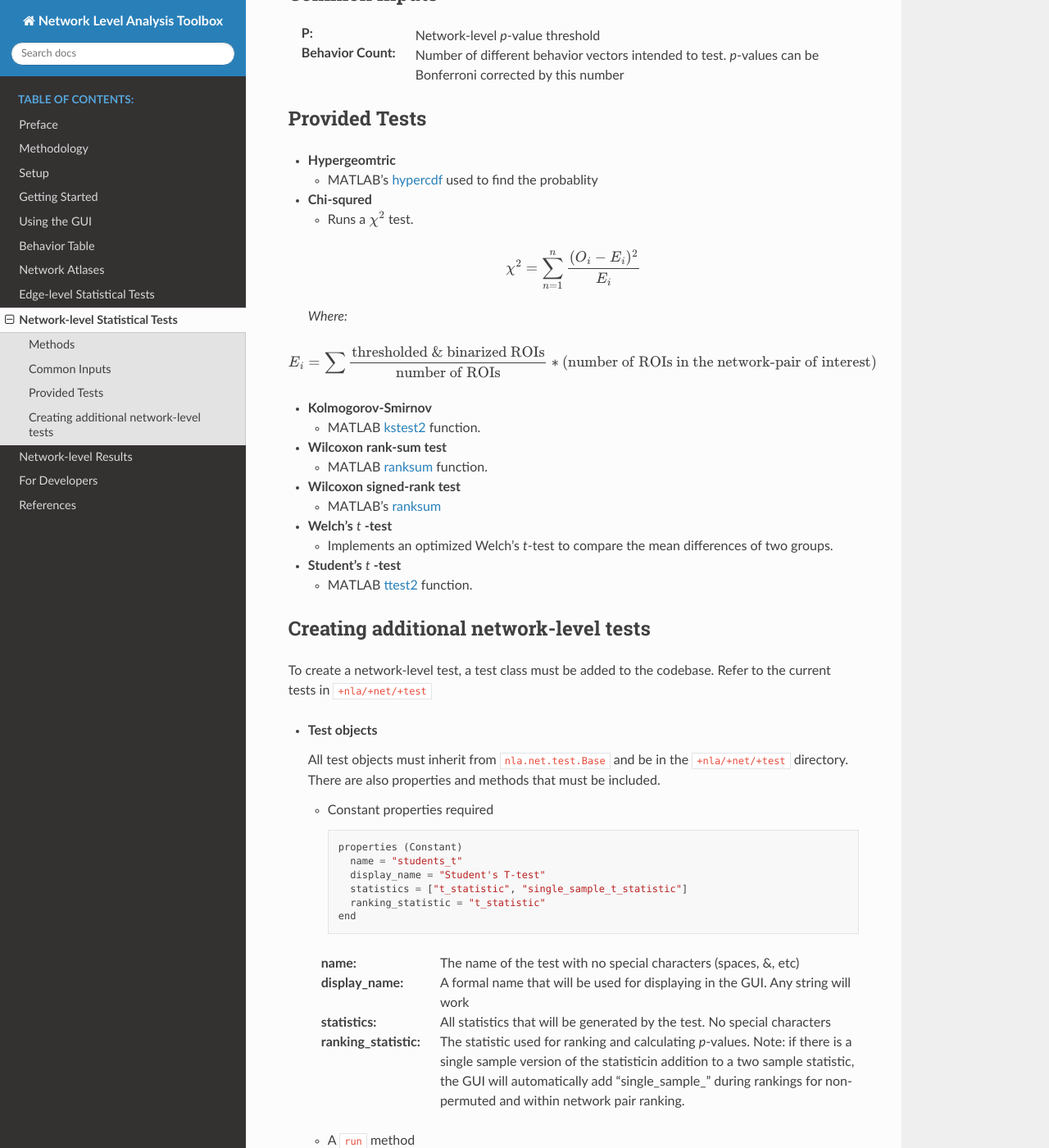
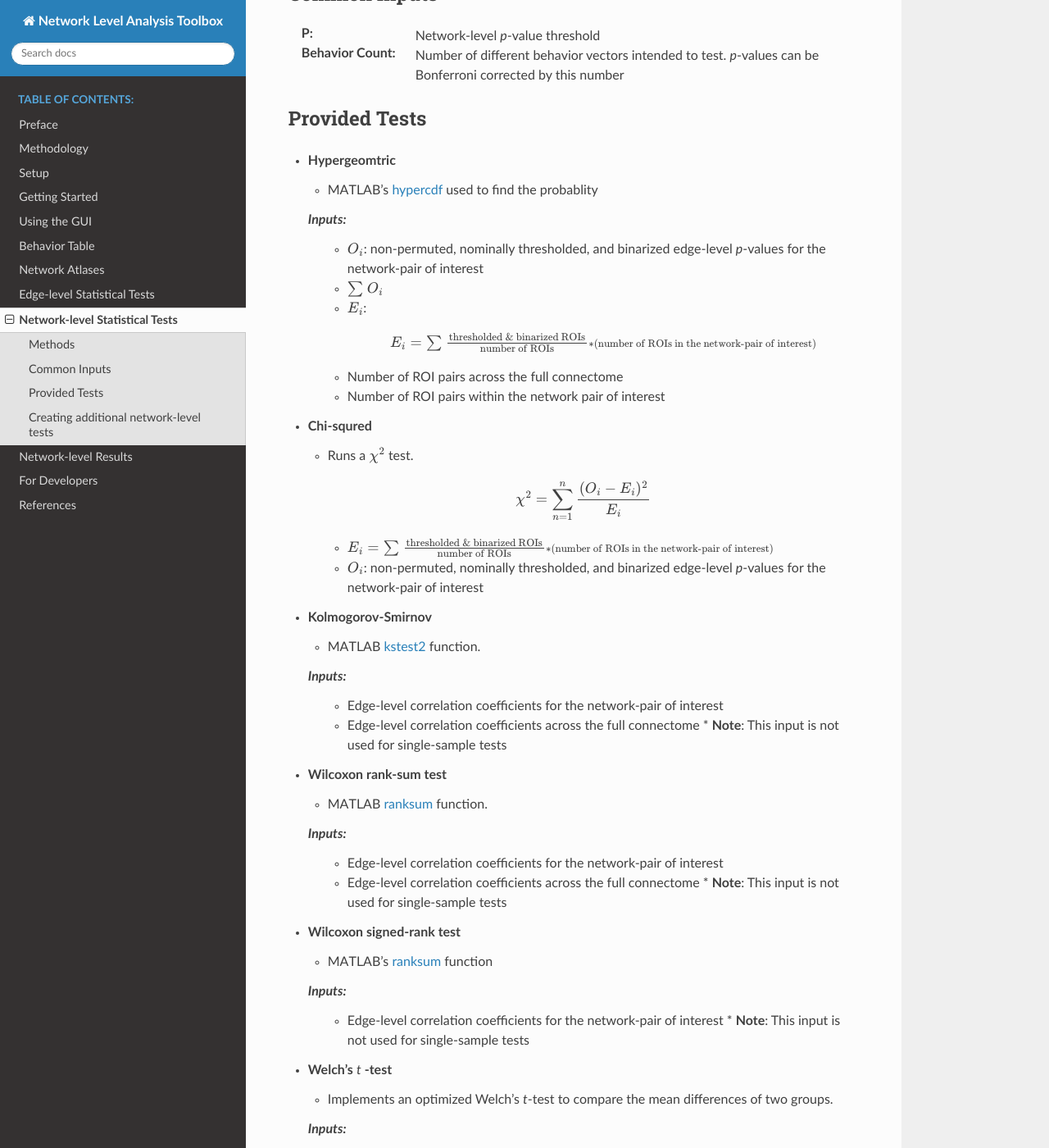
Before and after one commit to WheelockLab/NetworkLevelAnalysis, a Sphinx documentation site: the page built from docs/source/network_level_tests.rst, in a window 1280 px wide and 1400 px high, scrolled down 792 px. Shown: the whole window at 82% size. Built offline with Sphinx 7.4.7 and the Read the Docs theme 3.1.0, drawn with Linux system fonts in a browser that asks for light colours; some of the changed text lies outside the part shown.

Commit message:
fix up network level tests doc

```diff
--- a/docs/source/network_level_tests.rst
+++ b/docs/source/network_level_tests.rst
@@ -33,43 +33,76 @@ Provided Tests
 
   * MATLAB's `hypercdf <https://www.mathworks.com/help/stats/hygecdf.html>`_ used to find the probablity
 
+  *Inputs:*
+    * :math:`O_i`: non-permuted, nominally thresholded, and binarized edge-level *p*-values for the network-pair of interest
+    * :math:`\sum_{}O_i`
+    * :math:`E_i`:
+
+      .. math::
+
+        \textstyle E_i = \sum_{}\frac{\text{thresholded & binarized ROIs}}{\text{number of ROIs}} \scriptstyle * (\text{number of ROIs in the network-pair of interest})
+
+      ..
+
+    * Number of ROI pairs across the full connectome
+    * Number of ROI pairs within the network pair of interest
+
 * **Chi-squred**
 
   * Runs a :math:`\chi^2`  test.
 
-.. math::
+  .. math::
 
     \chi^2 = \sum_{n=1}^n \frac{(O_i - E_i)^2}{E_i}
 
-..
+  ..
 
-  *Where:*
-
-.. math::
-
-  E_i = \sum_{}\frac{\text{thresholded & binarized ROIs}}{\text{number of ROIs}} *
-  (\text{number of ROIs in the network-pair of interest})
-
+    * :math:`\textstyle E_i = \sum_{}\frac{\text{thresholded & binarized ROIs}}{\text{number of ROIs}} \scriptstyle * (\text{number of ROIs in the network-pair of interest})`
+    * :math:`O_i`: non-permuted, nominally thresholded, and binarized edge-level *p*-values for the network-pair of interest
 
 * **Kolmogorov-Smirnov**
 
   * MATLAB `kstest2 <https://www.mathworks.com/help/stats/kstest2.html>`_ function.
 
+  *Inputs:*
+    * Edge-level correlation coefficients for the network-pair of interest
+    * Edge-level correlation coefficients across the full connectome
+      * **Note**: This input is not used for single-sample tests
+
 * **Wilcoxon rank-sum test**
 
   * MATLAB `ranksum <https://www.mathworks.com/help/stats/ranksum.html>`_ function.
 
+  *Inputs:*
+    * Edge-level correlation coefficients for the network-pair of interest
+    * Edge-level correlation coefficients across the full connectome
+      * **Note**: This input is not used for single-sample tests
+
 * **Wilcoxon signed-rank test**
 
-  * MATLAB's `ranksum <https://www.mathworks.com/help/stats/ranksum.html>`_
+  * MATLAB's `ranksum <https://www.mathworks.com/help/stats/ranksum.html>`_ function
+
+  *Inputs:*
+    * Edge-level correlation coefficients for the network-pair of interest
+      * **Note**: This input is not used for single-sample tests
 
 * **Welch's** *t* **-test**
 
   * Implements an optimized Welch's *t*-test to compare the mean differences of two groups.
 
+  *Inputs:*
+    * Edge-level correlation coefficients for the network-pair of interest
+    * Edge-level correlation coefficients across the full connectome
+      * **Note**: This input is not used for single-sample tests
+
 * **Student's** *t* **-test**
 
   * MATLAB `ttest2 <https://www.mathworks.com/help/stats/ttest2.html>`_ function.
+
+  *Inputs:*
+    * Edge-level correlation coefficients for the network-pair of interest
+    * Edge-level correlation coefficients across the full connectome
+      * **Note**: This input is not used for single-sample tests
 
 Creating additional network-level tests
 -----------------------------------------------------
```
